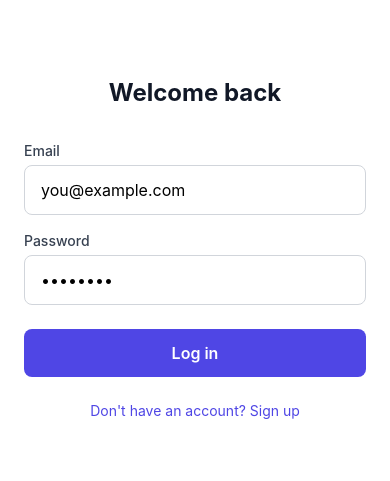
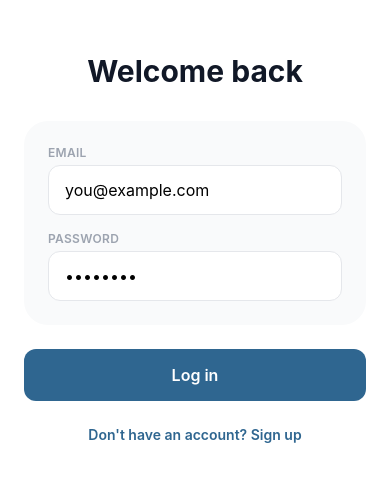
Before and after one commit to ismailAhmed0000/Gradle, a React Native app in the folder mobile-app/: screen / in a window 390 px wide. Shown: the part 173-654 px from the top of the page. Built offline with nearby package versions, Linux system fonts and the light colour scheme; what react-native-worklets would draw is missing.

Commit message:
login and register screen design change

```diff
--- a/mobile-app/src/screens/LoginScreen.tsx
+++ b/mobile-app/src/screens/LoginScreen.tsx
@@ -7,6 +7,8 @@ import {
   View,
 } from 'react-native';
 import { useAuth } from '../context/AuthContext';
+
+const ACCENT_COLOR = '#2f6690';
 
 type Props = {
   onSwitchToRegister: () => void;
@@ -37,11 +39,14 @@ export function LoginScreen({ onSwitchToRegister }: Props) {
 
   return (
     <View className="flex-1 justify-center bg-white px-6">
-      <Text className="mb-8 text-center text-2xl font-bold text-gray-900">
+      <Text className="mb-8 text-center text-3xl font-bold text-gray-900">
         Welcome back
       </Text>
 
-      <Text className="mb-1 text-sm font-medium text-gray-700">Email</Text>
+      <View className="rounded-3xl bg-gray-50 p-6">
+        <Text className="mb-1 text-xs font-semibold tracking-wide text-gray-400">
+          EMAIL
+        </Text>
         <TextInput
           value={email}
           onChangeText={setEmail}
@@ -49,34 +54,43 @@ export function LoginScreen({ onSwitchToRegister }: Props) {
           autoCorrect={false}
           keyboardType="email-address"
           placeholder="you@example.com"
-        className="mb-4 rounded-lg border border-gray-300 px-4 py-3 text-base"
+          className="mb-4 rounded-xl border border-gray-200 bg-white px-4 py-3 text-base"
         />
 
-      <Text className="mb-1 text-sm font-medium text-gray-700">Password</Text>
+        <Text className="mb-1 text-xs font-semibold tracking-wide text-gray-400">
+          PASSWORD
+        </Text>
         <TextInput
           value={password}
           onChangeText={setPassword}
           secureTextEntry
           placeholder="••••••••"
-        className="mb-2 rounded-lg border border-gray-300 px-4 py-3 text-base"
+          className="rounded-xl border border-gray-200 bg-white px-4 py-3 text-base"
         />
+      </View>
 
-      {error && <Text className="mb-2 text-sm text-red-600">{error}</Text>}
+      {error && (
+        <Text className="mt-3 text-center text-sm text-red-600">{error}</Text>
+      )}
 
       <Pressable
         onPress={handleSubmit}
         disabled={isSubmitting}
-        className="mt-4 items-center rounded-lg bg-indigo-600 py-3 disabled:opacity-60"
+        style={{ backgroundColor: ACCENT_COLOR }}
+        className="mt-6 items-center rounded-xl py-3.5 disabled:opacity-60"
       >
         {isSubmitting ? (
-          <ActivityIndicator color="#fff" />
+          <ActivityIndicator color="#ffffff" />
         ) : (
           <Text className="text-base font-semibold text-white">Log in</Text>
         )}
       </Pressable>
 
       <Pressable onPress={onSwitchToRegister} className="mt-6 items-center">
-        <Text className="text-sm text-indigo-600">
+        <Text
+          className="text-sm font-semibold"
+          style={{ color: ACCENT_COLOR }}
+        >
           Don't have an account? Sign up
         </Text>
       </Pressable>
--- a/mobile-app/src/screens/RegisterScreen.tsx
+++ b/mobile-app/src/screens/RegisterScreen.tsx
@@ -7,6 +7,8 @@ import {
   View,
 } from 'react-native';
 import { useAuth } from '../context/AuthContext';
+
+const ACCENT_COLOR = '#2f6690';
 
 type Props = {
   onSwitchToLogin: () => void;
@@ -42,11 +44,14 @@ export function RegisterScreen({ onSwitchToLogin }: Props) {
 
   return (
     <View className="flex-1 justify-center bg-white px-6">
-      <Text className="mb-8 text-center text-2xl font-bold text-gray-900">
+      <Text className="mb-8 text-center text-3xl font-bold text-gray-900">
         Create an account
       </Text>
 
-      <Text className="mb-1 text-sm font-medium text-gray-700">Email</Text>
+      <View className="rounded-3xl bg-gray-50 p-6">
+        <Text className="mb-1 text-xs font-semibold tracking-wide text-gray-400">
+          EMAIL
+        </Text>
         <TextInput
           value={email}
           onChangeText={setEmail}
@@ -54,45 +59,54 @@ export function RegisterScreen({ onSwitchToLogin }: Props) {
           autoCorrect={false}
           keyboardType="email-address"
           placeholder="you@example.com"
-        className="mb-4 rounded-lg border border-gray-300 px-4 py-3 text-base"
+          className="mb-4 rounded-xl border border-gray-200 bg-white px-4 py-3 text-base"
         />
 
-      <Text className="mb-1 text-sm font-medium text-gray-700">Password</Text>
+        <Text className="mb-1 text-xs font-semibold tracking-wide text-gray-400">
+          PASSWORD
+        </Text>
         <TextInput
           value={password}
           onChangeText={setPassword}
           secureTextEntry
           placeholder="••••••••"
-        className="mb-4 rounded-lg border border-gray-300 px-4 py-3 text-base"
+          className="mb-4 rounded-xl border border-gray-200 bg-white px-4 py-3 text-base"
         />
 
-      <Text className="mb-1 text-sm font-medium text-gray-700">
-        Confirm password
+        <Text className="mb-1 text-xs font-semibold tracking-wide text-gray-400">
+          CONFIRM PASSWORD
         </Text>
         <TextInput
           value={confirmPassword}
           onChangeText={setConfirmPassword}
           secureTextEntry
           placeholder="••••••••"
-        className="mb-2 rounded-lg border border-gray-300 px-4 py-3 text-base"
+          className="rounded-xl border border-gray-200 bg-white px-4 py-3 text-base"
         />
+      </View>
 
-      {error && <Text className="mb-2 text-sm text-red-600">{error}</Text>}
+      {error && (
+        <Text className="mt-3 text-center text-sm text-red-600">{error}</Text>
+      )}
 
       <Pressable
         onPress={handleSubmit}
         disabled={isSubmitting}
-        className="mt-4 items-center rounded-lg bg-indigo-600 py-3 disabled:opacity-60"
+        style={{ backgroundColor: ACCENT_COLOR }}
+        className="mt-6 items-center rounded-xl py-3.5 disabled:opacity-60"
       >
         {isSubmitting ? (
-          <ActivityIndicator color="#fff" />
+          <ActivityIndicator color="#ffffff" />
         ) : (
           <Text className="text-base font-semibold text-white">Sign up</Text>
         )}
       </Pressable>
 
       <Pressable onPress={onSwitchToLogin} className="mt-6 items-center">
-        <Text className="text-sm text-indigo-600">
+        <Text
+          className="text-sm font-semibold"
+          style={{ color: ACCENT_COLOR }}
+        >
           Already have an account? Log in
         </Text>
       </Pressable>
```
Lines whose indentation alone changed are shown as unchanged.
